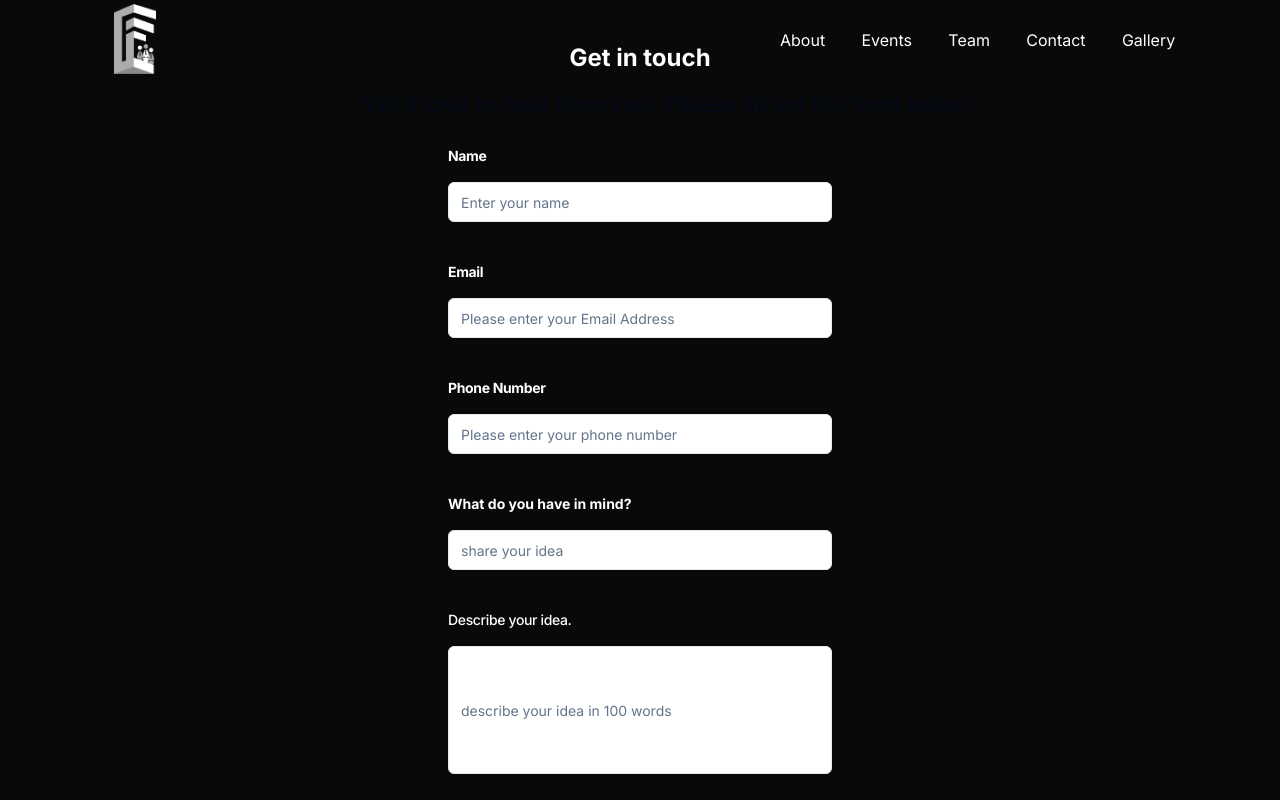
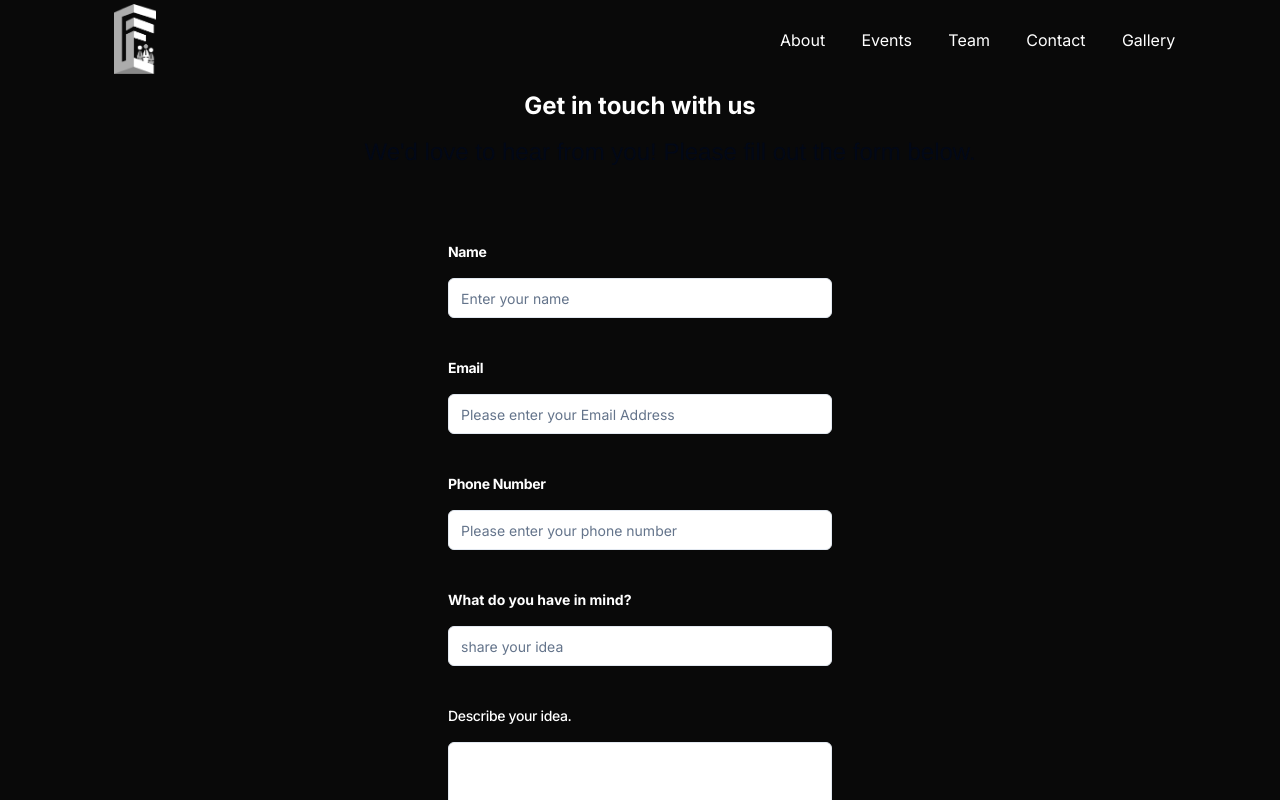
Before and after one commit to founder-srm/founder_new_website, a Next.js app: page /contact in a window 1280 px wide. Shown: the top 800 px of the page. Built offline with nearby package versions, Linux system fonts and the light colour scheme; no server answers.

Commit message:
added footer to the gallery, changed gallery ui

```diff
--- a/app/contact/page.tsx
+++ b/app/contact/page.tsx
@@ -19,6 +19,7 @@ import { useRouter } from "next/navigation"
 import { toast } from "sonner"
 import { supabase } from "../supabase.config"
 import { useState } from "react"
+import Footer from "../Footer"
 
 const formSchema = z.object({
   name: z.string().min(2, {
@@ -97,11 +98,11 @@ export default function Page() {
 
 
   return (
-    <div className="flex min-h-full flex-1 flex-col justify-center items-center px-6 lg:px-8 bg-[#090909]">
+    <main className="flex min-h-full flex-1 flex-col justify-center items-center px-6 lg:px-8 bg-[#090909]">
       <Navbar />
-      <div className="flex flex-col justify-center items-center">
+      <div className="flex flex-col justify-center items-center my-12">
         <h2 className="mt-10 text-center  text-2xl font-bold leading-9 trackng-tight text-white">
-          Get in touch
+          Get in touch with us
         </h2>
         <h4 className= "  ">{`We'd love to hear from you! Please fill out the form below.`}</h4>
       </div>
@@ -196,6 +197,7 @@ export default function Page() {
           </form>
         </Form>
       </section>
-    </div>
+      <Footer />
+    </main>
   )
 }
--- a/app/gallery/page.tsx
+++ b/app/gallery/page.tsx
@@ -16,6 +16,7 @@ import { toast } from "sonner";
 import Spinner from "@/components/spinner/spinner";
 import Navbar from "../Navbar";
 import Autoplay from "embla-carousel-autoplay";
+import Footer from "../Footer";
 
 
 export default function Page() {
@@ -64,17 +65,17 @@ export default function Page() {
       )
 
     return (
-        <main className="w-screen h-screen flex items-center justify-center flex-col overflow-hidden bg-[#090909]">
+        <main className="w-screen min-h-screen flex  justify-center flex-col overflow-auto bg-[#090909]">
             <Navbar />
-            <section className="w-full h-full py-2">
-                <h1 className=" font-mono w-full text-center text-white font-semibold text-4xl ">Gallery</h1>
+            <section className="w-full h-full mb-12">
+                {/* <h1 className=" font-mono w-full text-center text-white font-semibold text-4xl ">Gallery</h1> */}
                 {loading ? (
-                    <Progress value={progress} className="w-full my-24" />
+                    <Progress value={progress} className="w-full my-28" />
                 ) : (
-                    <section className="w-full h-full text-white flex justify-center items-center mb-2 scroll-smooth ">
+                    <section className="w-full h-full text-white flex justify-center items-center mt-24 mb-4 scroll-smooth ">
                         <Carousel
                             plugins={[plugin.current]}
-                            className="w-fit max-w-6xl"
+                            className="w-fit max-w-lg md:max-w-xl lg:max-w-3xl xl:max-w-6xl"
                             onMouseEnter={plugin.current.stop}
                             onMouseLeave={plugin.current.reset}
 
@@ -82,7 +83,7 @@ export default function Page() {
                             <CarouselContent className="flex items-center gap-1 cursor-grab active:cursor-grabbing">
                                 {images.slice(1).map((imageURL, index) => (
                                     <CarouselItem key={index} className="bg-[#262626] flex flex-row justify-center items-center w-fit h-fit ">
-                                        <Image src={ imageURL } alt="Gallery Image" width={300} height={300} className=" w-auto h-auto min-w-[900px] rounded-lg"  loading="lazy" />
+                                        <Image src={ imageURL } alt="Gallery Image" width={300} height={300} className="  h-auto w-[500px] md:w-[600px] lg:w-[900px] rounded-lg"  loading="lazy" />
                                     </CarouselItem>
                                 ))}
 
@@ -93,7 +94,7 @@ export default function Page() {
                     </section>
                 )}
             </section>
-            {/* footer */}
+            <Footer />
         </main>
     );
 }
```
